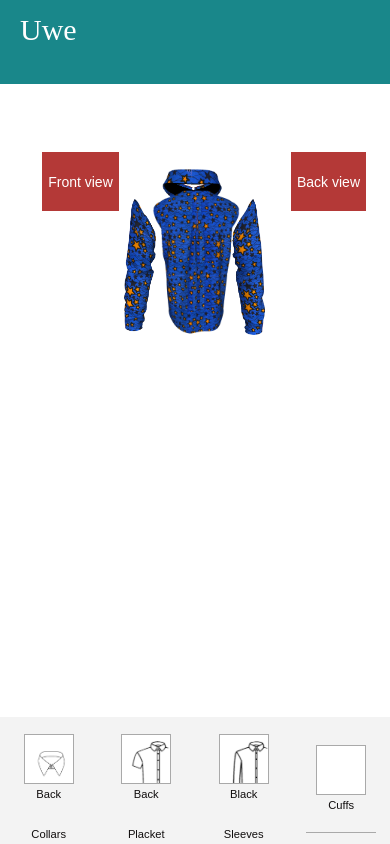
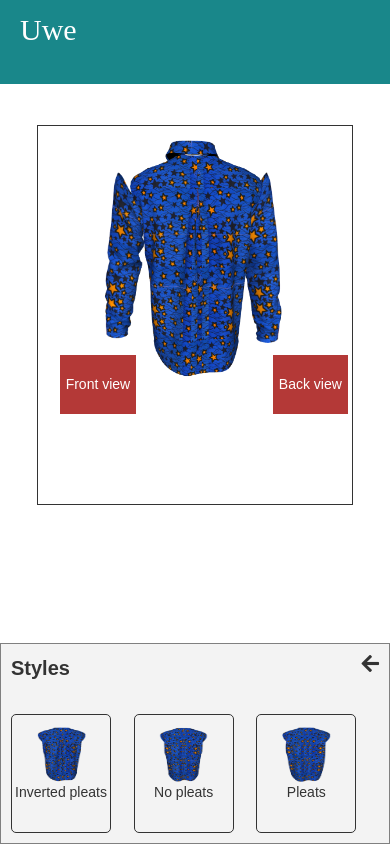
Before and after one commit to ugbechike/uweclient, a React (Create React App) app: page /style in a window 390 px wide. Both pictures are taken after a click on the button "Back view". Built offline with nearby package versions, Linux system fonts and the light colour scheme.

Commit message:
new file

```diff
--- a/src/components/designArea/backDesign.js
+++ b/src/components/designArea/backDesign.js
@@ -3,10 +3,10 @@ import React from 'react'
 export default function BackDesignArea(props) {
   return (
     <div>
-        <div className='collar_design'>
+        <div className='back_collar_design'>
             {props.backcollarImg}
         </div>
-        <div className='back_shirt_design'>
+        <div className='back_shirt_design '>
             {props.backshirtImg}
         </div>
         <div className='back_sleeves_design'>
--- a/src/components/shirt/backShirt.js
+++ b/src/components/shirt/backShirt.js
@@ -5,16 +5,16 @@ import backShirt3 from '../assets/backpleats.png';
 
 export default function BackShirt(props) {
   return (
-    <div className="shirt-container">
-        <div onClick={() => props.changeBackShirt(<img className='b_shirt_image1'  src={backShirt1} alt='shirt' />)}>
+    <div className="back-shirt-container">
+        <div className="shirt_cover_side" onClick={() => props.changeShirt(<img className='b_shirt_image1'  src={backShirt1} alt='shirt' />)}>
             <img className='shirt-side' src={backShirt1} alt='shirt' />
             <p>Inverted pleats</p>
         </div>
-        <div onClick={() => props.changeBackShirt(<img className='back_shirt_image'  src={backShirt2} alt='shirt' />)}>
+        <div onClick={() => props.changeShirt(<img className='back_shirt_image'  src={backShirt2} alt='shirt' />)}>
             <img className='shirt-side' src={backShirt2} alt='shirt' />
             <p>No pleats</p>
         </div>
-        <div onClick={() => props.changeBackShirt(<img className='back_shirt_image'  src={backShirt3} alt='shirt' />)}>
+        <div onClick={() => props.changeShirt(<img className='back_shirt_image'  src={backShirt3} alt='shirt' />)}>
             <img className='shirt-side' src={backShirt3} alt='shirt' />
             <p>Pleats</p>
         </div>
--- a/src/components/shirt/shirt.js
+++ b/src/components/shirt/shirt.js
@@ -1,7 +1,8 @@
 import React from 'react';
 import Shirt1 from '../assets/shirtYesBtn.png'
 import Shirt2 from '../assets/shirtNoBtn.png'
-import backShirt1 from '../assets/backinvertpleats.png'
+import backShirt1 from '../assets/backinvertpleats.png';
+import backShirt2 from '../assets/backnopleats.png';
 
 
 export default function Shirt(props) {
@@ -11,7 +12,7 @@ export default function Shirt(props) {
                 <img className='shirt-side' src={Shirt1} alt='shirt' />
                 <p className='tooltiptext'><strong>Button <br />placket</strong></p>
             </div>
-            <div onClick={() => props.changeShirt(<img className='shirt_image' src={Shirt2} alt='shirt' />)}>
+            <div onClick={() => props.changeShirt(<img className='shirt_image' src={Shirt2} alt='shirt' />, <img className='back_shirt_image'  src={backShirt2} alt='shirt' />)}>
                 <img className='shirt-side' src={Shirt2} alt='shirt' />
                 <p className='tooltiptext'><strong>Plain <br />placket</strong></p>
             </div>
--- a/src/components/shirt/whiteBackShirt.js
+++ b/src/components/shirt/whiteBackShirt.js
@@ -0,0 +1,23 @@
+import React from 'react';
+import whiteBackShirt1 from '../assets/whitebacknopleats.png'
+import whiteBackShirt2 from '../assets/whitebackpleats.png';
+import whiteBackShirt3 from '../assets/whitebackyespleats.png';
+
+export default function WhiteBackShirt(props) {
+    return (
+    <div className="back-shirt-container">
+        <div onClick={() => props.changeShirt(<img className='b_shirt_image1'  src={whiteBackShirt1} alt='shirt' />)}>
+            <img className='shirt-side' src={whiteBackShirt1} alt='shirt' />
+            <p>Inverted pleats</p>
+        </div>
+        <div onClick={() => props.changeShirt(<img className='back_shirt_image'  src={whiteBackShirt2} alt='shirt' />)}>
+            <img className='shirt-side' src={whiteBackShirt2} alt='shirt' />
+            <p>No pleats</p>
+        </div>
+        <div onClick={() => props.changeShirt(<img className='back_shirt_image'  src={whiteBackShirt3} alt='shirt' />)}>
+            <img className='shirt-side' src={whiteBackShirt3} alt='shirt' />
+            <p>Pleats</p>
+        </div>
+    </div>
+    )
+  }
--- a/src/components/shirt/whiteShirt.js
+++ b/src/components/shirt/whiteShirt.js
@@ -1,16 +1,18 @@
 import React from 'react'
 import Shirt3 from '../assets/whiteshirt.png';
-import Shirt4 from '../assets/whiteshiteBtn.png'
+import Shirt4 from '../assets/whiteshiteBtn.png';
+import whiteBackShirt1 from '../assets/whitebacknopleats.png';
+import whiteBackShirt2 from '../assets/whitebackpleats.png';
 
 export default function WhiteShirt(props) {
   return (
     <div className="shirt-container">
-        <div onClick={() => props.changeShirt(<img className='shirt_image1'  src={Shirt3} alt='shirt' />)}>
+        <div onClick={() => props.changeShirt(<img className='shirt_image1'  src={Shirt3} alt='shirt' />, <img className='b_shirt_image1'  src={whiteBackShirt1} alt='shirt' />)}>
             <img className='shirt-side' src={Shirt3} alt='shirt' />
             <p className='tooltiptext'><strong>Button <br/>placket</strong></p>
         </div>
 
-        <div onClick={() => props.changeShirt(<img className='shirt_image'  src={Shirt4} alt='shirt' />)}>
+        <div onClick={() => props.changeShirt(<img className='shirt_image'  src={Shirt4} alt='shirt' />, <img className='back_shirt_image'  src={whiteBackShirt2} alt='shirt' />)}>
             <img className='shirt-side' src={Shirt4} alt='shirt' />
             <p className='tooltiptext'><strong>Button <br/>placket</strong></p>
         </div>
--- a/src/components/style/joshe.css
+++ b/src/components/style/joshe.css
@@ -25,7 +25,14 @@ main {
     width: -webkit-fill-available;
     height: 90vh;
     float: left;
-    overflow-y: scroll
+    overflow-y: hidden;
+}
+
+aside {
+    width: -webkit-fill-available;
+    height: 90vh;
+    float: left;
+    overflow-y: hidden;
 }
 
 .overlay {
@@ -71,13 +78,14 @@ line-height: 40px
 .reveal {
     background-color: white;
     width: 23vw;
-    margin-left: -15.4vw;
+    margin-left: -17.4vw;
     height: 90vh;
     position: absolute;
     padding: 10px;
     animation-name: slide-right;
     animation-duration: 0.7s;
     border-right: 1px solid gray;
+    margin-top: -15px;
 }
 
 .reveal > div > div {
@@ -90,6 +98,7 @@ line-height: 40px
     width: 100%
 }
 
+.back_collar_design,
 .collar_design{
     position: sticky;
     width: 23%;
@@ -105,8 +114,33 @@ main > center > div {
     background-color: transparent;
     padding: 0;
     /* border: 1px dotted darkgrey; */
-    padding-top: 3pc;
 }
+
+aside > center > div {
+    height: 70vh;
+    width: 58%;
+    background-color: transparent;
+    padding: 0;
+    border: 1px dotted darkgrey;
+    margin-left: 280px;
+
+    /* height: 60vh;
+    width: 70%;
+    background-color: transparent;
+    padding: 0;
+    border: 1px dotted darkgrey;
+    padding-top: 3pc; */
+    /* margin: auto; */
+
+}
+
+.testing_you {
+    border: 1px solid;
+    margin-top: 15px;
+}
+
+
+
 
 .collar_image{
     width: 55%;
@@ -206,7 +240,7 @@ width: 100%
 
 .back_shirt_design{
     width: 44%;
-    margin-top: -5.9%;
+    margin-top: -6.5%;
     z-index: 200;
     position: sticky;
 }
@@ -245,6 +279,30 @@ width: 100%
 .shirt-container{
     display: grid;
     grid-template-columns: auto auto auto
+}
+
+.shirt-container>div {
+        width: 100px;
+        border: 1px solid;
+        height: 119px;
+        padding-top: 12px;
+        cursor: pointer;
+        border-radius: 5px;
+}
+
+.back-shirt-container{
+    display: grid;
+    grid-template-columns: auto auto auto
+}
+
+.back-shirt-container>div {
+        width: 100px;
+        border: 1px solid;
+        height: 119px;
+        padding-top: 12px;
+        margin-right: 15px;
+        cursor: pointer;
+        border-radius: 5px;
 }
 
 .sleeves_design{
@@ -310,7 +368,8 @@ width: 100%
     grid-template-columns: auto auto auto
 }
 
-.sleeves-side{
+
+/* .sleeves-side{
     width: 100%;
     cursor: pointer;
     height: 70px;
@@ -319,7 +378,8 @@ width: 100%
 
 .sleeves-side:hover{
     box-shadow: 2px 2px 1px;
-}
+} */
+
 
 /* .shirt-side:hover{
     box-shadow: 0 0 20px 0px rgba(0, 0, 0, 0.35);
@@ -344,11 +404,33 @@ width: 100%
 }
 
 .toggle-btn-front{
-    margin-right: 435px;
+    /* margin-right: 435px; */
+    margin-right: 697px;
     background-color: #b43937;
     color: white;
     border: none;
     height: 7vh;
+    position: relative;
+    bottom: 65px;
+}
+
+.toggle-btn-front1{
+    margin-right: 638px;
+    background-color: #b43937;
+    color: white;
+    border: none;
+    height: 7vh;
+    position: relative;
+    bottom: 65px;
+}
+
+.toggle-btn-back1{
+    background-color: #b43937;
+    color: white;
+    border: none;
+    height: 7vh;
+    position: relative;
+    bottom: 65px;
 }
 
 .toggle-btn-back{
@@ -356,6 +438,8 @@ width: 100%
     color: white;
     border: none;
     height: 7vh;
+    position: relative;
+    bottom: 65px;
 }
 
 
@@ -390,7 +474,7 @@ width: 100%
 
 
 .revealer {
-    margin-left: -15.4vw;
+    margin-left: -17.4vw;
     padding: 10px;
     top: 10%;
     background-color: white;
@@ -401,6 +485,22 @@ width: 100%
     animation-name: slide-bottom;
     animation-duration: 0.7s;
     border-left: 1px solid gray;
+}
+
+.revealer-back {
+    margin-left: -0.4vw;
+    padding: 10px;
+    top: 10.5%;
+    background-color: white;
+    width: 25%;
+    height: 90vh;
+    position: absolute;
+    bottom: 15vh;
+    animation-name: slide-bottom;
+    animation-duration: 0.7s;
+    border-left: 1px solid gray;
+    border: 1px solid grey;
+    background: #f3f3f3;
 }
 
 @media screen and (max-width: 500px) {
@@ -423,12 +523,41 @@ width: 100%
 
     }
 
-    .toggle-btn-front {
-        margin-right: 130px;
+    .testing_you {
+        border: 1px solid !important;
+        /* margin-top: 62px; */
+    }
+
+    .toggle-btn-front1 {
+        margin-right: 45px;
         background-color: #b43937;
         color: white;
         border: none;
         height: 7vh;
+        position: relative;
+        top: 230px;
+    }
+
+    .toggle-btn-back1 {
+        background-color: #b43937;
+        color: white;
+        border: none;
+        height: 7vh;
+        float: right;
+        margin-right: 0 !important;
+        position: relative;
+        top: 230px;
+        left: 32px;
+    }
+
+    .toggle-btn-front {
+        margin-right: 120px;
+        background-color: #b43937;
+        color: white;
+        border: none;
+        height: 7vh;
+        position: relative;
+        top: 230px;
     }
 
     .toggle-btn-back {
@@ -438,6 +567,8 @@ width: 100%
         height: 7vh;
         float: right;
         margin-right: -15px;
+        position: relative;
+        top: 230px;
     }
 
     .white_sleeves_image {
@@ -491,10 +622,30 @@ width: 100%
         position: fixed;
     }
 
+    aside > center > div {
+        height: 45vh;
+        width: 81%;
+        background-color: transparent;
+        padding: 0;
+        margin-top: 32% !important;
+        margin-left: 0 !important;
+        border: none;
+
+        /* height: 60vh;
+        width: 70%;
+        background-color: transparent;
+        padding: 0;
+        border: 1px dotted darkgrey;
+        padding-top: 3pc; */
+        /* margin: auto; */
+
+    }
+
+
     main > center > div {
         padding-top: 7%;
-        margin-top: 32%;
-        height: 56vh;
+        margin-top: 32% !important;
+        height: 50vh;
         width: 90%;
     }
 
@@ -503,6 +654,14 @@ width: 100%
      position: sticky;
      margin-top: 3%;
      margin-left: -2%;
+    }
+
+    .back_collar_design {
+        width: 33%;
+     position: sticky;
+     margin-top: 3%;
+     margin-left: -2%;
+     z-index: -4;
     }
 
     .collar_image{
@@ -536,9 +695,11 @@ width: 100%
         width: 83%
     }
 
-    .shirt-container > div {
-        width: 60%
+    .shirt-container>div {
+        width: 60%;
+        border: 1px solid black;
     }
+
 
     .collar_container > div > div {
         width: 100%;
@@ -553,6 +714,20 @@ width: 100%
         width: 76%;
         margin-top: -7.9%;
     }
+
+    .back_shirt_design {
+        width: 76%;
+        margin-top: -7.9%;
+    }
+
+    .back_sleeves_design {
+        width: 84%;
+        position: sticky;
+        margin-top: -66%;
+        margin-left: -2%;
+    }
+
+
 
     .shirt_image{
         width: 55%;
@@ -614,17 +789,33 @@ width: 100%
 
     .reveal, .revealer {
         height: auto;
-        max-height: 22vh;
+        max-height: 32vh;
         overflow-y: scroll;
         overflow-x: hidden;
         position: fixed;
-        bottom: 15vh;
+        bottom: 0vh;
+        width: 100%;
+        margin-left: 0;
+        z-index: 1;
+    }
+
+    .revealer-back {
+        height: auto;
+        max-height: 33vh;
+        overflow-y: scroll;
+        overflow-x: hidden;
+        position: fixed;
+        bottom: 0vh;
         width: 100%;
         margin-left: 0;
         z-index: 1;
     }
 
     .revealer {
+        top: inherit;
+    }
+
+    .revealer-back {
         top: inherit;
     }
 
--- a/src/components/style/joshe.js
+++ b/src/components/style/joshe.js
@@ -17,6 +17,7 @@ import backCollar from '../assets/backcollar.png';
 import BackDesignArea from '../designArea/backDesign';
 import BackCollar from '../collar/backCollar';
 import backShirt1 from '../assets/backinvertpleats.png';
+import whiteBackShirt1 from '../assets/whitebacknopleats.png';
 import BackShirt from '../shirt/backShirt';
 import BackLongSleeve from '../assets/backsleeve.png';
 import BackSleeves from '../sleeves/backSleeves';
@@ -30,6 +31,7 @@ import WhiteSleeves from '../sleeves/whiteSleeves';
 import WhiteSleeve1 from '../assets/whitesleeve.png';
 import PageLoader from '../Loader/Loader1';
 import ItemLoader from "../Loader/Loader3";
+import WhiteBackShirt from '../shirt/whiteBackShirt';
 
 
 export default class Joshe extends Component {
@@ -37,6 +39,7 @@ export default class Joshe extends Component {
     state = {
         revealCollar: false,
         revealShirt: false,
+        revealWhiteShirt: false,
         revealSleeves: false,
         revealCuff: false,
         hideClothes: false,
@@ -54,10 +57,12 @@ export default class Joshe extends Component {
         bacView: false,
         btn: true,
         AnkaraCollar: false,
+        backResult: true,
         witeCollar: false,
         resultCollar: false,
         AnkaraShirt: true,
         ShirtWhite: false,
+        revealWhiteShirt: false,
         ShirtBlack: false,
         AnkaraSleeve: false,
         SleeveWhite: false,
@@ -123,6 +128,7 @@ export default class Joshe extends Component {
     handleRevealCollar = () => {
         this.setState({
             resultCollar: true,
+            backResult: true,
             AnkaraCollar: true,
             witeCollar: false,
             collarImg: <img className='collar-display' src={Collar1} alt='' />
@@ -132,6 +138,7 @@ export default class Joshe extends Component {
     handleWhiteCollar = () => {
         this.setState({
             resultCollar: true,
+            backResult: true,
             AnkaraCollar: false,
             witeCollar: true,
             collarImg: <img className="collar-displayW" src={CollarW} alt='' />
@@ -141,10 +148,23 @@ export default class Joshe extends Component {
     handleReavelShirt = () => {
         this.setState({
             resultCollar: true,
+            backResult: true,
             AnkaraShirt: true,
             AnkaraCollar: false,
             witeCollar: false,
             shirtImg: <img className='shirt_image1' src={Shirt1} alt='shirt' />,
+        })
+    }
+
+    // JUST TO TEST WHJITE SHIRT
+    handleReavelWhitebackShirt = () => {
+        this.setState({
+            resultCollar: true,
+            backResult: true,
+            AnkaraShirt: true,
+            AnkaraCollar: false,
+            witeCollar: false,
+            shirtImg: <img className='shirt_image1' src={whiteBackShirt1} alt='shirt' />,
         })
     }
 
@@ -153,6 +173,7 @@ export default class Joshe extends Component {
             ShirtWhite: true,
             ShirtBlack: false,
             resultCollar: true,
+            backResult: true,
             AnkaraShirt: false,
             AnkaraCollar: false,
             witeCollar: false,
@@ -166,6 +187,7 @@ export default class Joshe extends Component {
             ShirtBlack: true,
             ShirtWhite: false,
             resultCollar: true,
+            backResult: true,
             AnkaraShirt: false,
             AnkaraCollar: false,
             witeCollar: false,
@@ -178,6 +200,7 @@ export default class Joshe extends Component {
         this.setState({
             AnkaraSleeve: true,
             resultCollar: true,
+            backResult: true,
             AnkaraShirt: false,
             AnkaraCollar: false,
             witeCollar: false,
@@ -192,6 +215,7 @@ export default class Joshe extends Component {
             SleeveWhite: true,
             AnkaraSleeve: false,
             resultCollar: true,
+            backResult: true,
             AnkaraShirt: false,
             AnkaraCollar: false,
             witeCollar: false,
@@ -228,7 +252,9 @@ export default class Joshe extends Component {
     //HANDLE COLLAR TOGGLE SIDEBAR
     handleCollarClose = () => {
         this.setState({
-            resultCollar: false
+            resultCollar: false,
+            backResult: true,
+
         })
     }
 
@@ -238,7 +264,7 @@ export default class Joshe extends Component {
             revealSleeves: false,
             revealShirt: false,
             revealCuff: false,
-            resultCollar: false
+            resultCollar: false,
         })
     }
 
@@ -325,6 +351,7 @@ export default class Joshe extends Component {
     render() {
         const {
             revealCollar,
+            backResult,
             revealShirt,
             revealSleeves,
             revealCuff,
@@ -338,6 +365,8 @@ export default class Joshe extends Component {
             witeCollar,
             AnkaraShirt,
             ShirtWhite,
+            backShirtWhite,
+            revealWhiteShirt,
             ShirtBlack,
             AnkaraSleeve,
             SleeveWhite,
@@ -413,7 +442,7 @@ export default class Joshe extends Component {
 
 
                     {/* BACK VIEW FOR SECTION */}
-                    {
+                    {/* {
                         bacView &&
 
                         <section>
@@ -461,7 +490,7 @@ export default class Joshe extends Component {
                             }
 
                         </section>
-                    }
+                    } */}
                     {/* BACK VIEW SECTION ENDS HERE */}
 
 
@@ -550,7 +579,7 @@ export default class Joshe extends Component {
                                                 }
                                             </div> : null
                                 }
-                                <div>
+                                <div className="testing_you">
                                     <DesignArea WcollarImg={this.state.WcollarImg} collarImg={this.state.collarImg} shirtImg={this.state.shirtImg} sleevesImg={this.state.sleevesImg} cuffImg={this.state.cuffImg} />
                                 </div>
                                 {
@@ -570,12 +599,66 @@ export default class Joshe extends Component {
                     {/* FRONT VIEW FOR MAIN ENDS HERE */}
 
 
+
+
+
                     {/* BACK VIEW FOR MAIN STARTS HERE */}
 
                     {
                         bacView &&
-                        <main>
+                        <aside>
                             <center>
+                            {
+                                    (backResult) ?
+                                        <div className='revealer-back'>
+                                            < p style={{ fontSize: '20px', height: 50 }} > <strong style={{ float: 'left' }}> Styles </strong> <i  className='fa fa-arrow-left arrow-close' onClick={this.handleCollarClose} style={{ float: 'right', cursor: 'pointer' }}></i> </p>
+
+                                            {
+                                                AnkaraCollar ?
+                                                    <BackCollar changeCollar={this.changeCollar} /> :
+
+                                                    witeCollar ?
+                                                        <WhiteCollar changeCollar={this.changeCollar} /> :
+
+                                                        AnkaraShirt ?
+                                                            <BackShirt changeShirt={this.changeBackShirt} /> :
+
+                                                            ShirtWhite ?
+                                                                <WhiteBackShirt changeShirt={this.changeBackShirt} /> :
+
+                                                                ShirtBlack ?
+                                                                <BlackShirt changeShirt={this.changeShirt} /> :
+
+                                                                AnkaraSleeve ?
+                                                                    <BackSleeves changeSleeves={this.changeSleeves} /> :
+
+                                                                    SleeveWhite ?
+                                                                        <WhiteSleeves changeSleeves={this.changeSleeves} /> : null
+                                            }
+                                        </div> : null
+
+
+                            }
+                                <div className="testing_you">
+                                    <BackDesignArea backcollarImg={this.state.backcollarImg} backshirtImg={this.state.backshirtImg} backsleevesImg={this.state.backsleevesImg} />
+                                </div>
+
+
+                                {
+                                    btn &&
+
+                                    <div className='toggle-btn'>
+                                        <button className='toggle-btn-front1' onClick={this.toggleViewFront}>Front view</button>
+                                        <button className='toggle-btn-back1' onClick={this.toggleViewBack}>Back view</button>
+                                    </div>
+
+                                }
+
+                            </center>
+                        </aside>
+
+                    }
+{/*
                                 {
                                     revealCollar &&
                                     <div className='reveal' >
@@ -602,28 +685,7 @@ export default class Joshe extends Component {
                                     <div className='reveal' >
                                         <Cuff changeCuff={this.changeCuff} />
                                     </div>
-                                }
-
-
-                                <div>
-                                    <BackDesignArea backcollarImg={this.state.backcollarImg} backshirtImg={this.state.backshirtImg} backsleevesImg={this.state.backsleevesImg} />
-                                </div>
-
-
-                                {
-                                    btn &&
-
-                                    <div className='toggle-btn'>
-                                        <button className='toggle-btn-front' onClick={this.toggleViewFront}>Front view</button>
-                                        <button className='toggle-btn-back' onClick={this.toggleViewBack}>Back view</button>
-                                    </div>
-
-                                }
-
-                            </center>
-                        </main>
-
-                    }
+                                } */}
                     {/* BACK VIEW FOR MAIN ENDS HERE */}
 
                 </div>
```
